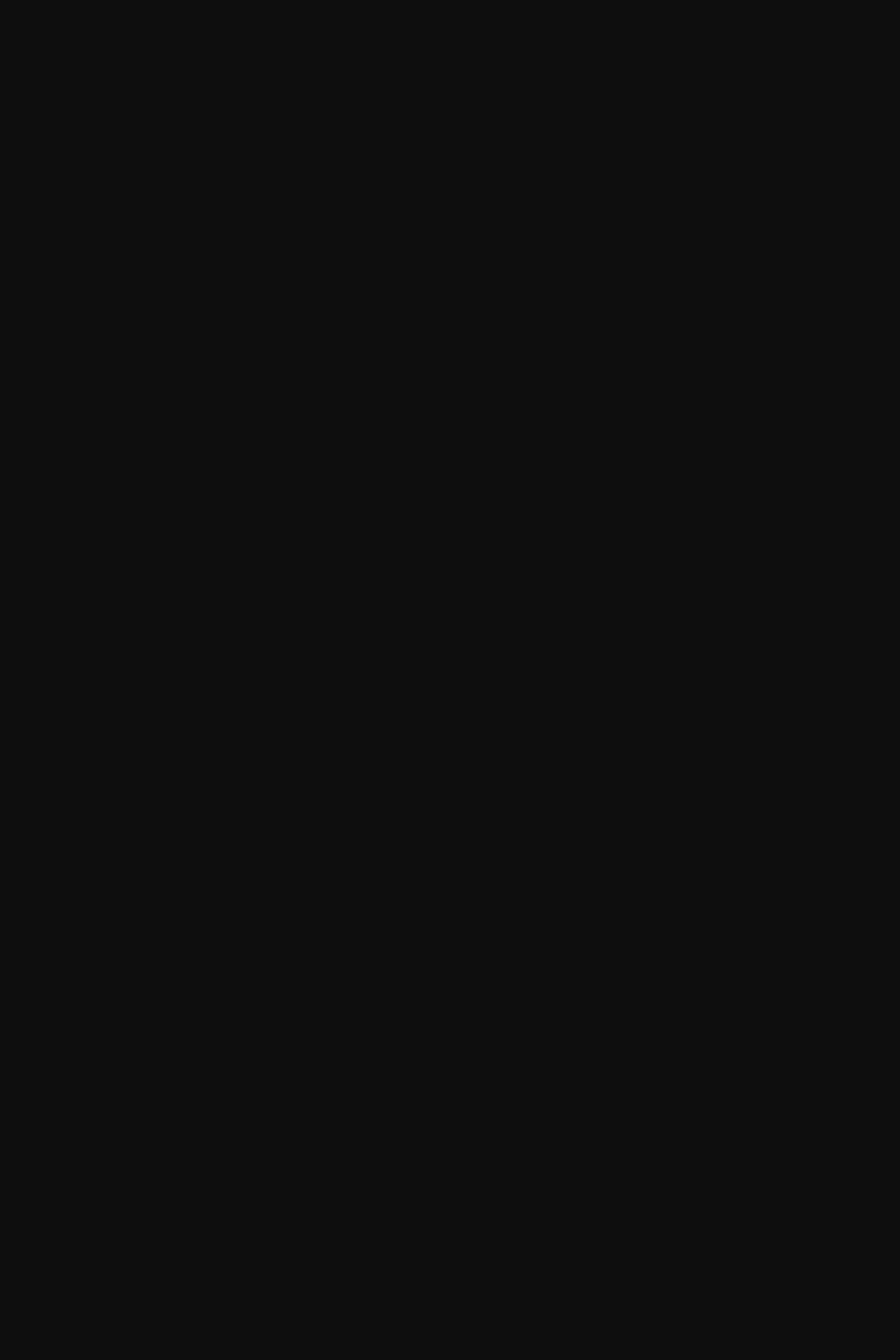
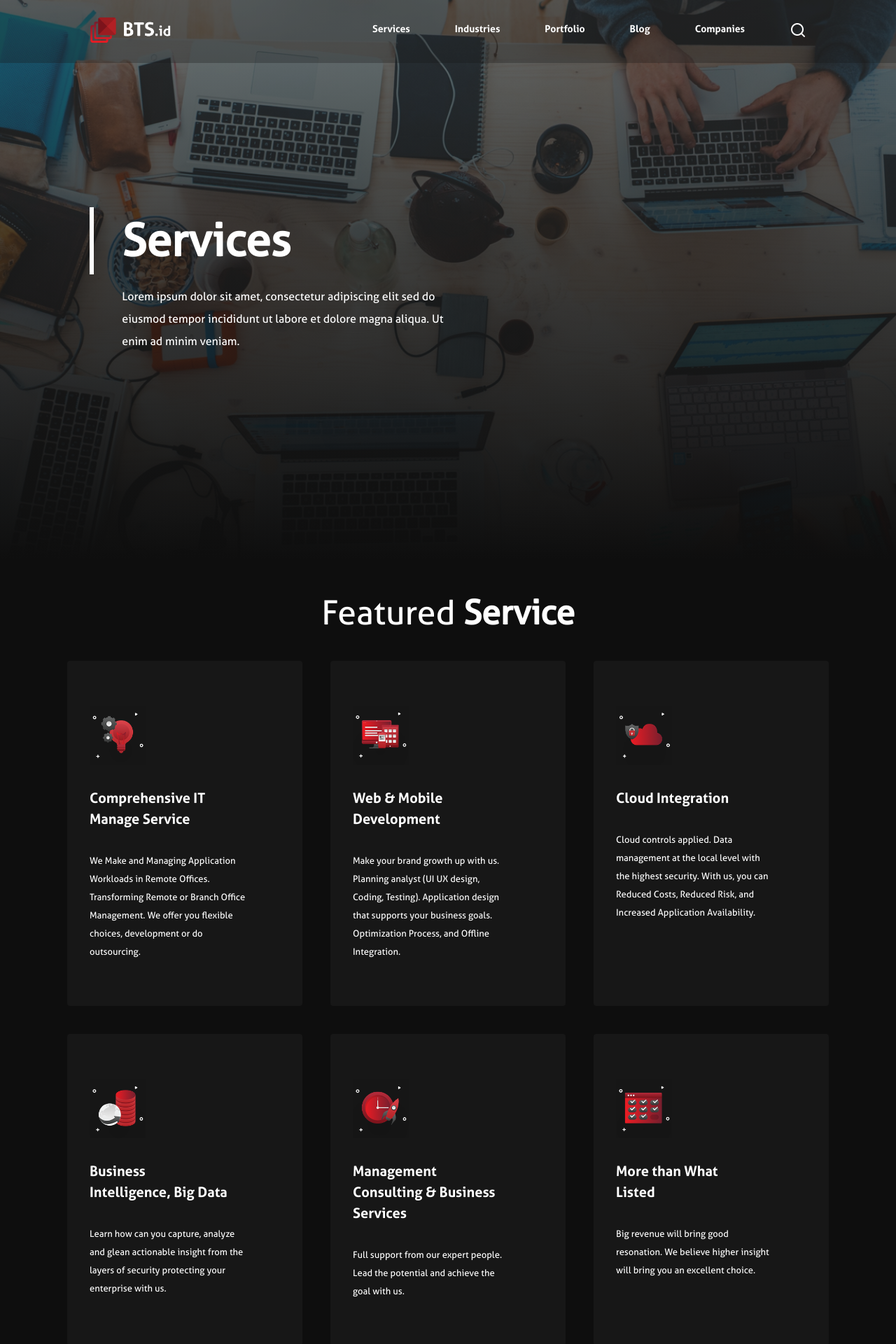
Before and after one commit to hudaprs/bts_new, a React (Create React App) app: page /services in a window 1280 px wide. Shown: the top 1920 px of the page at 70% size. Before the commit the page ends 800 px from the top, so only its background shows below. Built offline with nearby package versions, Linux system fonts and the light colour scheme.

Commit message:
completing service layout and making it responsive

```diff
--- a/src/App.js
+++ b/src/App.js
@@ -7,12 +7,14 @@ import "./assets/styles/tailwind/style.css"
 
 // Components
 import Home from "./components/main/home/Home"
+import Service from "./components/main/service/Service"
 
 function App() {
   return (
     <Router>
       <Switch>
         <Route exact path='/' component={Home} />
+        <Route exact path='/services' component={Service} />
       </Switch>
     </Router>
   )
--- a/src/assets/styles/style.css
+++ b/src/assets/styles/style.css
@@ -46,6 +46,15 @@ body {
   @apply bg-primary py-3 px-5 rounded transition ease-in duration-500;
 }
 
+/* Card */
+.card {
+  @apply bg-dark rounded;
+}
+
+.card-text {
+  font-size: 13px;
+}
+
 /* Home */
 @import "../_home.css";
 @import "../_mobile.css";
--- a/src/components/inc/main/Footer.js
+++ b/src/components/inc/main/Footer.js
@@ -81,10 +81,10 @@ const Footer = () => {
         {/* News Letter Form */}
         <div style={{ justifySelf: "center" }}>
           <h3 className='text-xl mb-4 font-bold'>News Letter</h3>
-          <form class='w-full max-w-sm'>
-            <div class='flex items-center py-2'>
+          <form className='w-full max-w-sm'>
+            <div className='flex items-center py-2'>
               <input
-                class='w-full text-gray-700 py-3 px-2 rounded-none focus:outline-none'
+                className='w-full text-gray-700 py-3 px-2 rounded-none focus:outline-none'
                 type='text'
                 placeholder='Your Email Address'
                 style={{
--- a/src/components/inc/main/Navbar.js
+++ b/src/components/inc/main/Navbar.js
@@ -10,11 +10,13 @@ const Navbar = () => {
       style={toggleNav ? styles.navbarResponsive : styles.navbar}
     >
       <div className='px-6 md:px-32 pt-6 m-auto flex justify-between items-center'>
-        <img
-          src={require("../../../assets/img/Navbar/NavbarLogo.png")}
-          alt='BTS.id'
-          style={styles.navbarLogo}
-        />
+        <Link to='/' className='cursor-pointer'>
+          <img
+            src={require("../../../assets/img/Navbar/NavbarLogo.png")}
+            alt='BTS.id'
+            style={styles.navbarLogo}
+          />
+        </Link>
 
         <div
           className='cursor-pointer md:hidden'
@@ -28,7 +30,7 @@ const Navbar = () => {
           style={toggleNav ? styles.navLinksResponsive : null}
         >
           <li className='ml-16' style={toggleNav ? styles.navLinksItem : null}>
-            <Link to='#!'>Services</Link>
+            <Link to='/services'>Services</Link>
           </li>
           <li className='ml-16' style={toggleNav ? styles.navLinksItem : null}>
             <Link to='#!'>Industries</Link>
--- a/src/components/main/home/Home.js
+++ b/src/components/main/home/Home.js
@@ -1,4 +1,4 @@
-import React from "react"
+import React, { useEffect } from "react"
 
 // Components
 import MainLayout from "../../layouts/MainLayout"
@@ -9,6 +9,10 @@ import HomeCompanies from "./HomeCompanies"
 import HomeBlog from "./HomeBlog"
 
 const Home = () => {
+  useEffect(() => {
+    document.title = "BTS.id - Home"
+  }, [])
+
   return (
     <MainLayout>
       <HomeShowcase />
--- a/src/components/main/home/HomeServices.js
+++ b/src/components/main/home/HomeServices.js
@@ -39,7 +39,7 @@ const HomeServices = () => {
           <h3 className='text-4xl md:text-5xl mb-4'>
             Our <strong>Services</strong>
           </h3>
-          <Link to='#!' className='btn'>
+          <Link to='#!' className='btn hover:bg-white hover:text-primary'>
             KNOW MORE
           </Link>
         </div>
--- /dev/null
+++ b/src/components/main/service/Service.js
@@ -0,0 +1,21 @@
+import React, { useEffect } from "react"
+
+// Components
+import MainLayout from "../../layouts/MainLayout"
+import ServiceShowcase from "./ServiceShowcase"
+import ServiceFeaturedService from "./ServiceFeaturedService"
+
+const Service = () => {
+  useEffect(() => {
+    document.title = "BTS.id - Services"
+  }, [])
+
+  return (
+    <MainLayout>
+      <ServiceShowcase />
+      <ServiceFeaturedService />
+    </MainLayout>
+  )
+}
+
+export default Service
--- /dev/null
+++ b/src/components/main/service/ServiceFeaturedService.js
@@ -0,0 +1,134 @@
+import React from "react"
+
+const ServiceFeaturedService = () => {
+  return (
+    <div className='px-6 md:px-24 py-10 font-primary'>
+      <h3 className='text-center text-4xl md:text-5xl mb-8'>
+        Featured <strong>Service</strong>
+      </h3>
+
+      <div className='grid grid-cols-1 md:grid-cols-3 gap-10'>
+        <div className='card px-8 py-16'>
+          <img
+            src={require("../../../assets/img/Home/Services/Comperhensive.png")}
+            alt='Comprehensive'
+            style={styles.featuredServiceImg}
+            className='mb-8'
+          />
+          <div className='box-title mb-2'>
+            <h3 className='font-default font-normal text-xl'>
+              Comprehensive IT
+            </h3>
+            <h3 className='font-default font-normal text-xl'>Manage Service</h3>
+          </div>
+          <p className='card-text leading-loose w-56 mt-8'>
+            We Make and Managing Application Workloads in Remote Offices.
+            Transforming Remote or Branch Office Management. We offer you
+            flexible choices, development or do outsourcing.
+          </p>
+        </div>
+
+        <div className='card px-8 py-16'>
+          <img
+            src={require("../../../assets/img/Home/Services/Development.png")}
+            alt='Development'
+            style={styles.featuredServiceImg}
+            className='mb-8'
+          />
+          <div className='box-title mb-2'>
+            <h3 className='font-default font-normal text-xl'>Web & Mobile</h3>
+            <h3 className='font-default font-normal text-xl'>Development</h3>
+          </div>
+          <p className='card-text leading-loose w-56 mt-8'>
+            Make your brand growth up with us. Planning analyst (UI UX design,
+            Coding, Testing). Application design that supports your business
+            goals. Optimization Process, and Offline Integration.
+          </p>
+        </div>
+
+        <div className='card px-8 py-16'>
+          <img
+            src={require("../../../assets/img/Home/Services/Cloud.png")}
+            alt='cloud'
+            style={styles.featuredServiceImg}
+            className='mb-8'
+          />
+          <div className='box-title mb-2'>
+            <h3 className='font-default font-normal text-xl'>
+              Cloud Integration
+            </h3>
+          </div>
+          <p className='card-text leading-loose w-56 mt-8'>
+            Cloud controls applied. Data management at the local level with the
+            highest security. With us, you can Reduced Costs, Reduced Risk, and
+            Increased Application Availability.
+          </p>
+        </div>
+
+        <div className='card px-8 py-16'>
+          <img
+            src={require("../../../assets/img/Home/Services/Data.png")}
+            alt='Business'
+            style={styles.featuredServiceImg}
+            className='mb-8'
+          />
+          <div className='box-title mb-2'>
+            <h3 className='font-default font-normal text-xl'>Business</h3>
+            <h3 className='font-default font-normal text-xl'>
+              Intelligence, Big Data
+            </h3>
+          </div>
+          <p className='card-text leading-loose w-56 mt-8'>
+            Learn how can you capture, analyze and glean actionable insight from
+            the layers of security protecting your enterprise with us.
+          </p>
+        </div>
+
+        <div className='card px-8 py-16'>
+          <img
+            src={require("../../../assets/img/Home/Services/Management.png")}
+            alt='Management'
+            style={styles.featuredServiceImg}
+            className='mb-8'
+          />
+          <div className='box-title mb-2'>
+            <h3 className='font-default font-normal text-xl'>Management</h3>
+            <h3 className='font-default font-normal text-xl'>
+              Consulting & Business Services
+            </h3>
+          </div>
+          <p className='card-text leading-loose w-56 mt-8'>
+            Full support from our expert people. Lead the potential and achieve
+            the goal with us.
+          </p>
+        </div>
+
+        <div className='card px-8 py-16'>
+          <img
+            src={require("../../../assets/img/Home/Services/Todo.png")}
+            alt='Listen'
+            style={styles.featuredServiceImg}
+            className='mb-8'
+          />
+          <div className='box-title mb-2'>
+            <h3 className='font-default font-normal text-xl'>More than What</h3>
+            <h3 className='font-default font-normal text-xl'>Listed</h3>
+          </div>
+          <p className='card-text leading-loose w-56 mt-8'>
+            Big revenue will bring good resonation. We believe higher insight
+            will bring you an excellent choice.
+          </p>
+        </div>
+      </div>
+    </div>
+  )
+}
+
+const styles = {
+  featuredServiceImg: {
+    width: "80px",
+    heigth: "80px"
+  }
+}
+
+export default ServiceFeaturedService
--- /dev/null
+++ b/src/components/main/service/ServiceShowcase.js
@@ -0,0 +1,46 @@
+import React from "react"
+
+// Images
+import ServiceShowcaseImage from "../../../assets/img/Service/Service.png"
+
+const ServiceShowcase = () => {
+  return (
+    <div className='showcase font-primary text-white ' style={styles.showcase}>
+      {/* Showcase Container */}
+      <div
+        className='flex md:grid px-6 md:px-32 md:grid-cols-2 justify-center items-center relative'
+        style={{ height: "100vh" }}
+      >
+        {/* Showcase Content */}
+        <div className='z-10'>
+          <div className='flex'>
+            {/* Line */}
+            <div className='hidden md:block bg-white h-24 w-3 border border-white mr-10'></div>
+            <div>
+              <h1 className='text-5xl md:text-6xl mb-4'>
+                <strong>Services</strong>
+              </h1>
+              <p className='leading-loose hidden md:block'>
+                Lorem ipsum dolor sit amet, consectetur adipiscing elit sed do
+                eiusmod tempor incididunt ut labore et dolore magna aliqua. Ut
+                enim ad minim veniam.
+              </p>
+            </div>
+          </div>
+        </div>
+      </div>
+    </div>
+  )
+}
+
+const styles = {
+  showcase: {
+    background: `url(${ServiceShowcaseImage}) no-repeat center center/cover`
+  },
+  btnShowcaseContainer: {
+    width: "198px",
+    height: "52px"
+  }
+}
+
+export default ServiceShowcase
--- a/tailwind.config.js
+++ b/tailwind.config.js
@@ -7,7 +7,7 @@ module.exports = {
         secondary: "#7c131b",
         light: "#fff",
         dark: "#171717",
-        "dark-with-opacity": "rgba(23, 23, 23, .3)"
+        "dark-with-opacity": "rgba(23, 23, 23, .1)"
       },
       fontFamily: {
         default: ["Aller-Bold"],
```
Also changed, not shown: src/components/main/home/HomeShowcase.js (+4 -3 lines), src/assets/styles/tailwind/style.css, 1 other file (tests, documents, lock files or other folders).
